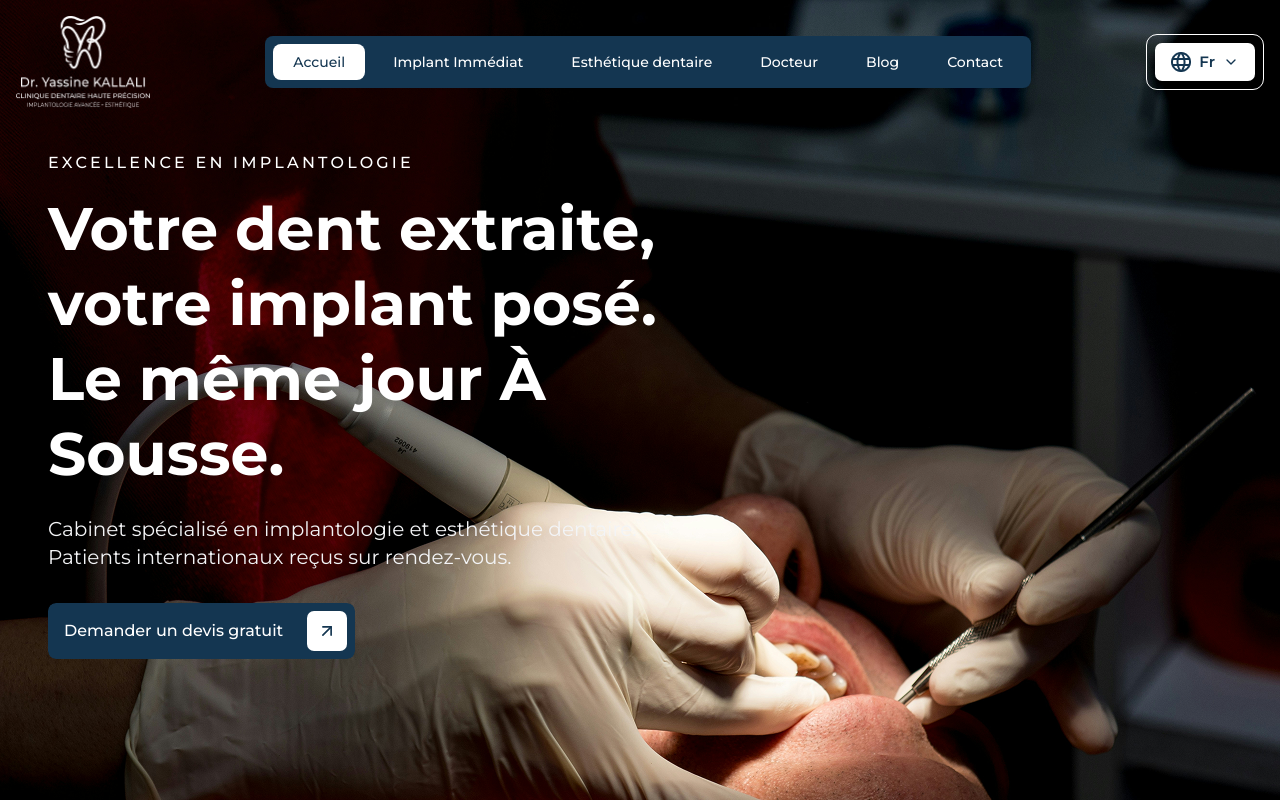
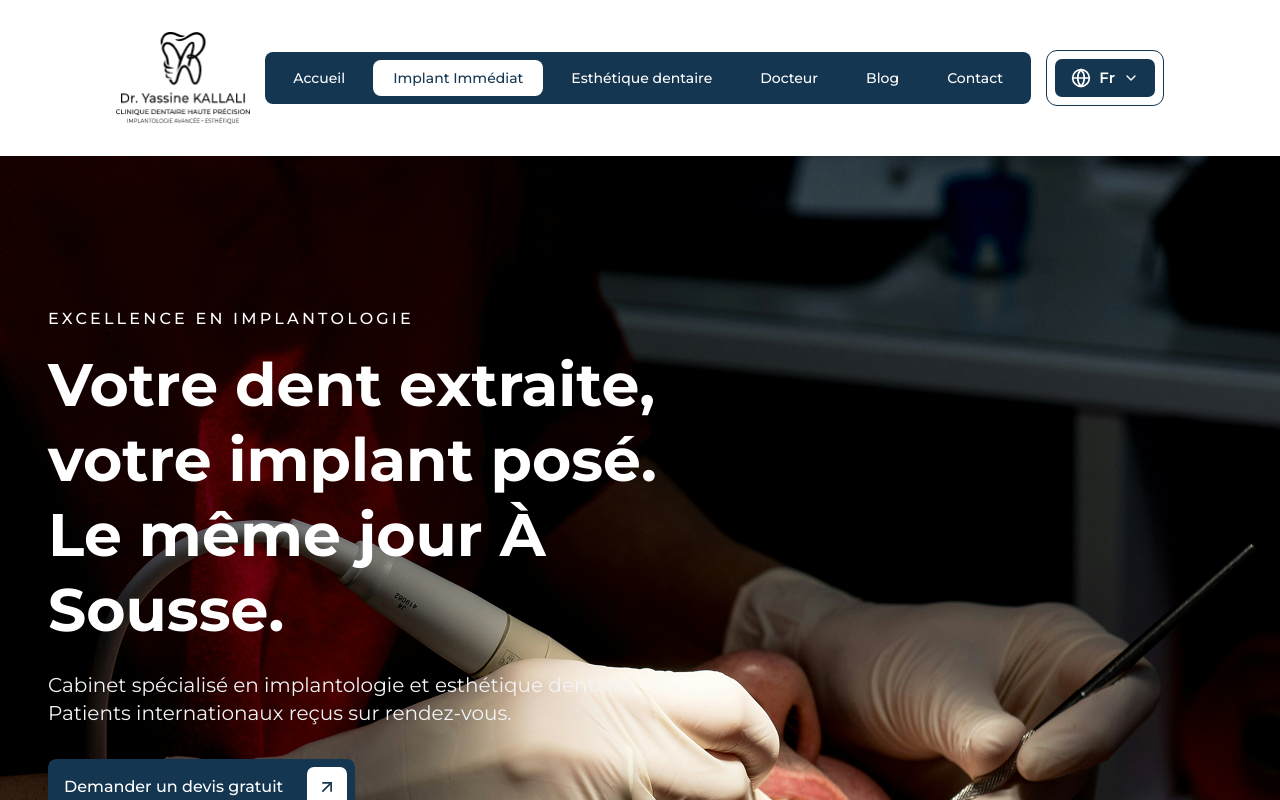
Before and after one commit to Dualityagency/Yassine-Kallali-Front, a Next.js app: page /Implant in a window 1280 px wide. Shown: the top 800 px of the page. Built offline with nearby package versions, Linux system fonts and the light colour scheme.

Commit message:
feat: start navbar implementation

```diff
--- /dev/null
+++ b/app/[locale]/Implant/page.tsx
@@ -0,0 +1,14 @@
+import CtaButton from "@/components/ui/CtaButton"
+
+const page = () => {
+  return (
+    <div>
+
+aaa
+
+
+    </div>
+  )
+}
+
+export default page
--- a/app/[locale]/layout.tsx
+++ b/app/[locale]/layout.tsx
@@ -2,8 +2,6 @@ import Navbar from "@/components/layout/Navbar";
 import "../globals.css";
 
 import { NextIntlClientProvider } from "next-intl";
-
-
 
 
 export default function LocaleLayout({
--- a/app/[locale]/page.tsx
+++ b/app/[locale]/page.tsx
@@ -7,6 +7,10 @@ export default async function Home() {
   return (
     < >
       <HeroSection />
+            <HeroSection />
+
+      <HeroSection />
+
 
     </>
   );
--- a/components/layout/Navbar.tsx
+++ b/components/layout/Navbar.tsx
@@ -1,12 +1,14 @@
 "use client"
 
 import Image from "next/image"
-import { ChevronDown } from "lucide-react"
-import { useState } from "react"
+import Link from "next/link"
+import { usePathname } from "next/navigation"
+import { ChevronDown, Globe, Menu, X } from "lucide-react"
+import { useEffect, useRef, useState } from "react"
 
 const navLinks = [
   { name: "Accueil", href: "/" },
-  { name: "Implant Immédiat", href: "#" },
+  { name: "Implant Immédiat", href: "/Implant" },
   { name: "Esthétique dentaire", href: "#" },
   { name: "Docteur", href: "#" },
   { name: "Blog", href: "#" },
@@ -16,50 +18,103 @@ const navLinks = [
 const languages = ["Fr", "En", "It", "Ar"]
 
 const Navbar = () => {
-  const activeLink = "Accueil"
+  const pathname = usePathname()
+  const isHome = pathname === "/"
 
   const [selectedLang, setSelectedLang] = useState("Fr")
   const [isOpen, setIsOpen] = useState(false)
+  const [isMobileMenuOpen, setIsMobileMenuOpen] = useState(false)
+  const [isScrolled, setIsScrolled] = useState(false)
+
+  const navRef = useRef<HTMLDivElement>(null)
+  const [navHeight, setNavHeight] = useState(0)
+
+  useEffect(() => {
+    const handleScroll = () => {
+      setIsScrolled(window.scrollY > 20)
+    }
+
+    handleScroll()
+    window.addEventListener("scroll", handleScroll)
+    return () => window.removeEventListener("scroll", handleScroll)
+  }, [])
+
+  // Measure the navbar's real rendered height so the spacer always matches,
+  // even when it changes size between mobile/desktop or scrolled/unscrolled states.
+  useEffect(() => {
+    if (!navRef.current) return
+
+    const update = () => setNavHeight(navRef.current?.offsetHeight ?? 0)
+    update()
+
+    const ro = new ResizeObserver(update)
+    ro.observe(navRef.current)
+    return () => ro.disconnect()
+  }, [])
+
+  const isLight = isHome || isScrolled
 
   return (
-    <header className="absolute top-0 left-0 z-50 w-full py-4">
-      <div className="mx-auto flex max-w-7xl items-center justify-between px-4">
+    <>
+      <div
+        ref={navRef}
+        className="fixed top-0 inset-x-0 z-50 w-full py-4 px-20 transition-all duration-300"
+      >
+        <div
+          className={`flex items-center justify-between transition-all duration-300 lg:py-4 lg:px-9 ${
+            isScrolled
+              ? "lg:rounded-[20px] lg:bg-primary"
+              : ""
+          }`}
+        >
           <Image
-          src="/logo.png"
+            src={isLight ? "/logo.png" : "/logo_black.png"}
             alt="Logo"
             width={134}
             height={92}
             className="object-contain"
           />
 
-        <nav className="flex items-center gap-2 rounded-[8px] bg-primary p-2">
-          {navLinks.map((link) => (
-            <button
+          {/* Desktop Nav */}
+          <nav
+            className={`hidden lg:flex items-center gap-2 rounded-[8px] bg-primary p-2 transition-all duration-300 ${
+              isScrolled ? "border border-white" : ""
+            }`}
+          >
+            {navLinks.map((link) => {
+              const isActive = pathname === link.href
+
+              return (
+                <Link
                   key={link.name}
+                  href={link.href}
                   className={`rounded-[8px] px-5 py-2 text-sm font-medium transition-all ${
-                activeLink === link.name
+                    isActive
                       ? "bg-white text-primary"
                       : "text-white hover:bg-white/10"
                   }`}
                 >
                   {link.name}
-            </button>
-          ))}
+                </Link>
+              )
+            })}
           </nav>
 
-        {/* Language Selector */}
-        <div className="relative">
-          <div className="rounded-[11px] border border-white p-2">
+          <div className="flex items-center gap-3">
+            {/* Language Selector - Desktop only */}
+            <div className="relative hidden lg:block">
+              <div
+                className={`rounded-[11px] border p-2 ${
+                  isLight ? "border-white" : "border-primary"
+                }`}
+              >
                 <button
                   onClick={() => setIsOpen(!isOpen)}
-              className="flex items-center gap-2 rounded-[7px] bg-white px-4 py-2 text-primary"
+                  className={`flex items-center gap-2 rounded-[7px] px-4 py-2 cursor-pointer ${
+                    isLight ? "bg-white text-primary" : "bg-primary text-white"
+                  }`}
                 >
-              <Image
-                src="/world.png"
-                alt="World"
-                width={20}
-                height={20}
-              />
+                  <Globe size={20} />
 
                   <span className="text-[15px] font-semibold">
                     {selectedLang}
@@ -74,7 +129,11 @@ const Navbar = () => {
                 </button>
 
                 {isOpen && (
-              <div className=" rounded-[11px] border border-white p-2 absolute top-full left-0 mt-2 w-full mt-2 flex flex-col gap-2">
+                  <div
+                    className={`absolute top-full left-0 mt-2 w-full flex flex-col gap-2 rounded-[11px] border p-2 z-10  ${
+                      isLight ? "border-white" : "border-primary"
+                    }`}
+                  >
                     {languages
                       .filter((lang) => lang !== selectedLang)
                       .map((lang) => (
@@ -84,14 +143,13 @@ const Navbar = () => {
                             setSelectedLang(lang)
                             setIsOpen(false)
                           }}
-                      className="flex items-center gap-2 rounded-[7px] bg-white px-4 py-2 text-primary hover:bg-gray-100"
+                          className={`flex items-center gap-2 rounded-[7px] px-4 py-2 hover:opacity-80 cursor-pointer ${
+                            isLight
+                              ? "bg-white text-primary"
+                              : "bg-primary text-white"
+                          }`}
                         >
-                      <Image
-                        src="/world.png"
-                        alt="World"
-                        width={20}
-                        height={20}
-                      />
+                          <Globe size={20} />
 
                           <span className="text-[15px] font-semibold">
                             {lang}
@@ -102,8 +160,64 @@ const Navbar = () => {
                 )}
               </div>
             </div>
+
+            {/* Mobile Burger Button */}
+            <button
+              onClick={() => setIsMobileMenuOpen(true)}
+              className="flex items-center justify-center rounded-[8px] bg-primary p-2 text-white lg:hidden"
+              aria-label="Open menu"
+            >
+              <Menu size={28} />
+            </button>
           </div>
-    </header>
+        </div>
+
+        {isMobileMenuOpen && (
+          <div className="fixed inset-0 z-[100] flex flex-col bg-primary lg:hidden">
+            <div className="flex h-[92px] items-center justify-between px-4">
+              <Image
+                src="/logo.png"
+                alt="Logo"
+                width={134}
+                height={92}
+                className="object-contain"
+              />
+
+              <button
+                onClick={() => setIsMobileMenuOpen(false)}
+                className="flex items-center justify-center rounded-[8px] p-2 text-white"
+                aria-label="Close menu"
+              >
+                <X size={28} />
+              </button>
+            </div>
+
+            <nav className="flex flex-1 flex-col items-center justify-center gap-6">
+              {navLinks.map((link) => {
+                const isActive = pathname === link.href
+
+                return (
+                  <Link
+                    key={link.name}
+                    href={link.href}
+                    onClick={() => setIsMobileMenuOpen(false)}
+                    className={`rounded-[8px] px-6 py-3 text-lg font-medium transition-all ${
+                      isActive
+                        ? "bg-white text-primary"
+                        : "text-white hover:bg-white/10"
+                    }`}
+                  >
+                    {link.name}
+                  </Link>
+                )
+              })}
+            </nav>
+          </div>
+        )}
+      </div>
+
+      {!isHome && <div style={{ height: navHeight }} />}
+    </>
   )
 }
 
```
Also changed, not shown: public/logo_black.png (added). Lines whose indentation alone changed are shown as unchanged.
